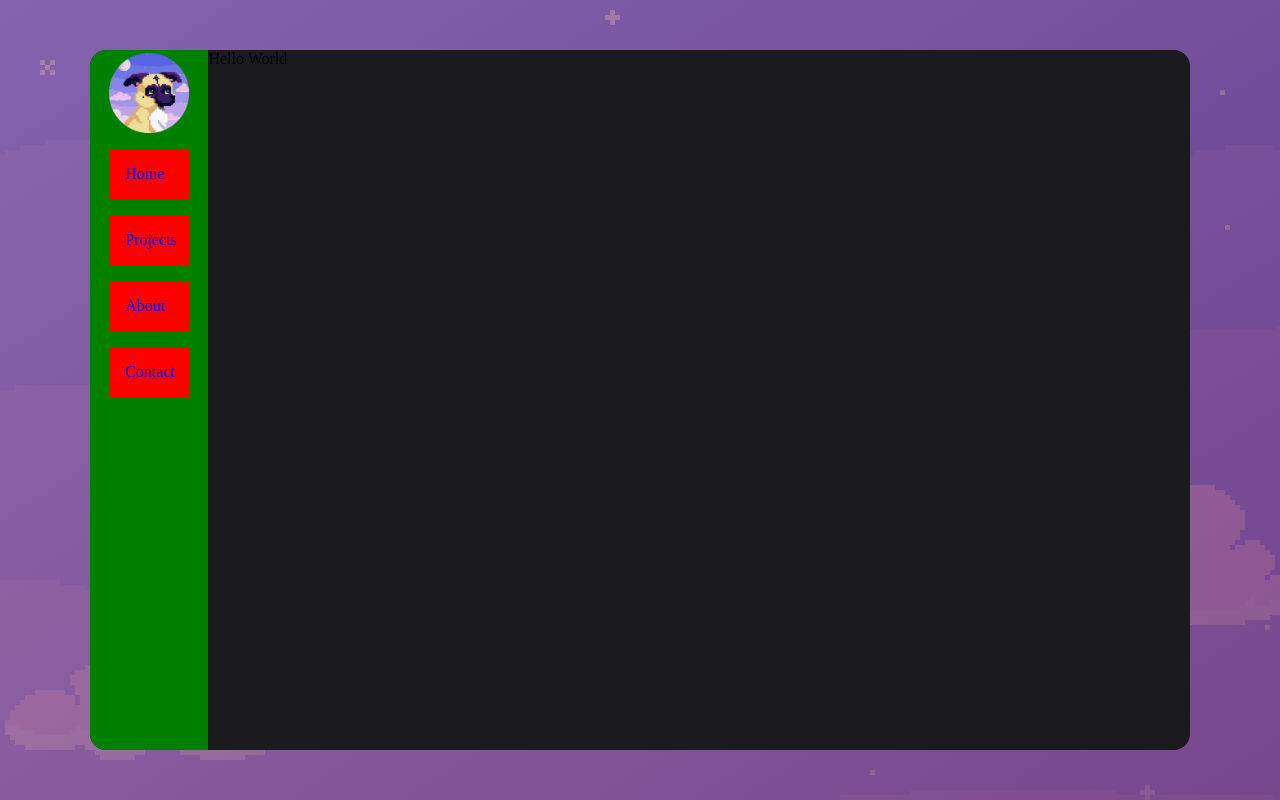
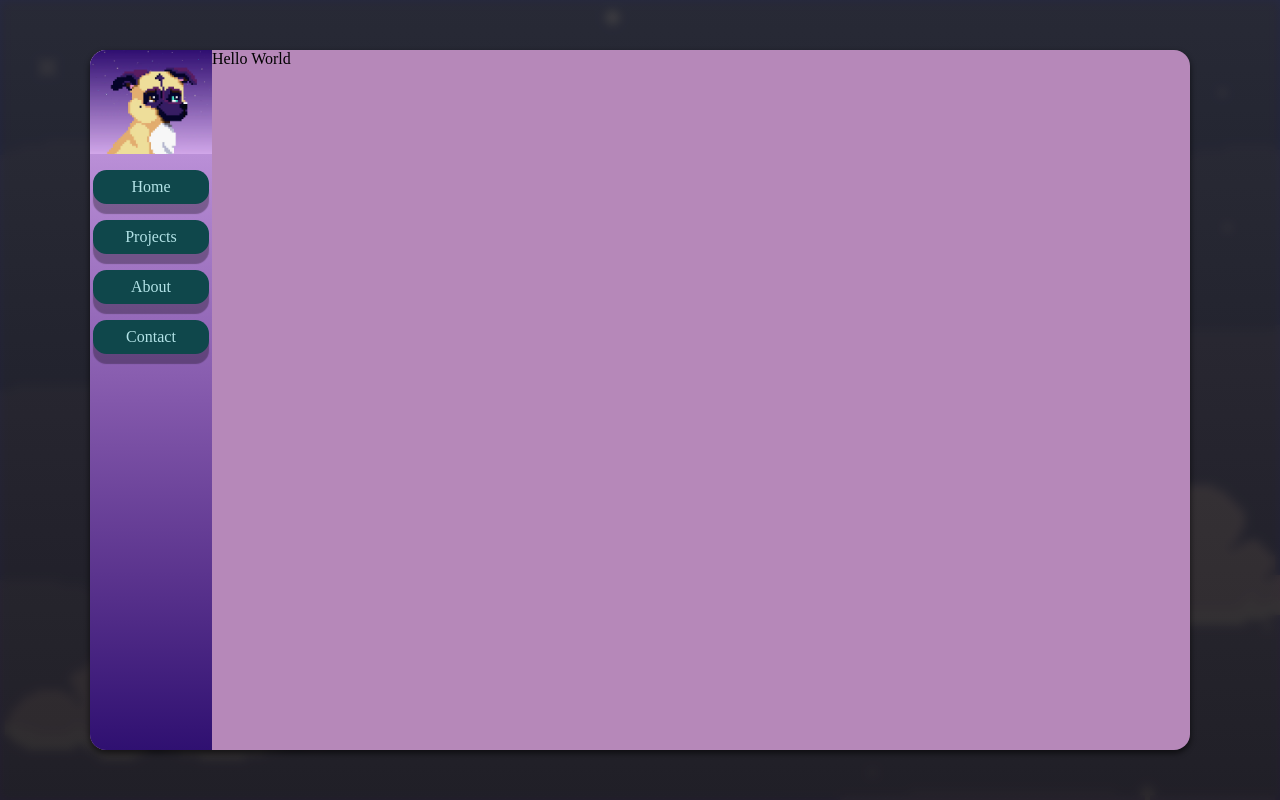
Before and after one commit to TrshPuppy/TrshPuppy.github.io, a React (Vite) app: page / in a window 1280 px wide. Built offline with nearby package versions, Linux system fonts and the light colour scheme.

Commit message:
Adjusted backgrounds

```diff
--- a/src/components/Nav.jsx
+++ b/src/components/Nav.jsx
@@ -3,7 +3,7 @@ import { Link } from "react-router-dom";
 const Nav = () => {
     return (
         <nav>
-            <img src="../../public/img/logo-2.webp" alt="Trash Puppy Logo."/>
+            <img src="../../public/img/logo-1.webp" alt="Trash Puppy Logo."/>
             <ul>
                 <li>
                     <Link to={'/'} className="nav-link">Home</Link>
--- a/src/styles/components/Nav.scss
+++ b/src/styles/components/Nav.scss
@@ -1,30 +1,37 @@
+@use "../variables" as *;
+
 nav {
     display                   : grid;
     justify-items             : center;
     align-content             : flex-start;
-    background                : green;
     border-top-left-radius    : 1rem;
     border-bottom-left-radius : 1rem;
     height                    : 100%;
-    padding: 0.2rem;
+    flex-shrink               : 0;
+    background-image: linear-gradient(to top, #2f1071, #5b348e, #8358ab, #aa7fca, #d2a7ea);
 
     ul {
         list-style : none;
-        margin     : 0;
+        margin     : 1rem 0 0 0;
         padding    : 0;
     }
 
     img {
-        height : 5rem;
-        width  : auto;
+        border-top-left-radius : 1rem;
+        width                  : 100%;
+        height                 : 6.5rem;
+        object-fit             : cover;
     }
 
     .nav-link {
         display          : block;
-        width            : 5rem;
-        margin           : 1rem;
-        padding          : 1rem;
-        background-color : red;
-        text-decoration: none;
+        padding          : 0.5rem 2rem;
+        margin           : 0 0.2rem 1rem 0.2rem;
+        border-radius    : 0.85rem;
+        background-color : #0F474B;
+        color            : #b3e3e7;
+        text-decoration  : none;
+        text-align       : center;
+        box-shadow       : 0 10px 1px rgba(0, 0, 0, 0.30);
     }
 }
--- a/src/styles/site.scss
+++ b/src/styles/site.scss
@@ -30,13 +30,10 @@ html {
         left             : 0;
         height           : 100%;
         width            : 100%;
-        background-image : linear-gradient(
-                        to left top,
-                        rgba(#682d6f, 0.75),
-                        rgba(#733a7a, 0.75),
-                        rgba(#7e4885, 0.75),
-                        rgba(#8a5590, 0.75),
-                        rgba(#95629b, 0.75)
+        backdrop-filter: blur(5px) saturate(0.5);
+        background-image: linear-gradient(
+                        rgba(#1a1a1a, 0.8),
+                        rgba(#000000, 0.8)
         );
         z-index          : -1;
     }
@@ -44,10 +41,11 @@ html {
 
 #root {
     display          : flex;
-    background-color : #1B1B1F;
+    background-color : $light_purple;
     height           : 700px;
     width            : 1100px;
     border-radius    : 1rem;
+    box-shadow       : 0 3px 6px rgba(0, 0, 0, 0.26), 0 3px 6px rgba(0, 0, 0, 0.43);
 
     @media screen and (max-width : 1155px) {
         width : 900px
--- a/src/styles/variables.scss
+++ b/src/styles/variables.scss
@@ -1,4 +1,4 @@
 $purple: #5A1D61;
 $green: #0F474B;
 $light_green: #DDF6F8;
-$light_purple: #F8EBF9;
+$light_purple: #b688b9;
```
Also changed, not shown: public/fonts/Montserrat-Italic.ttf (added), public/fonts/Montserrat.ttf (added).
